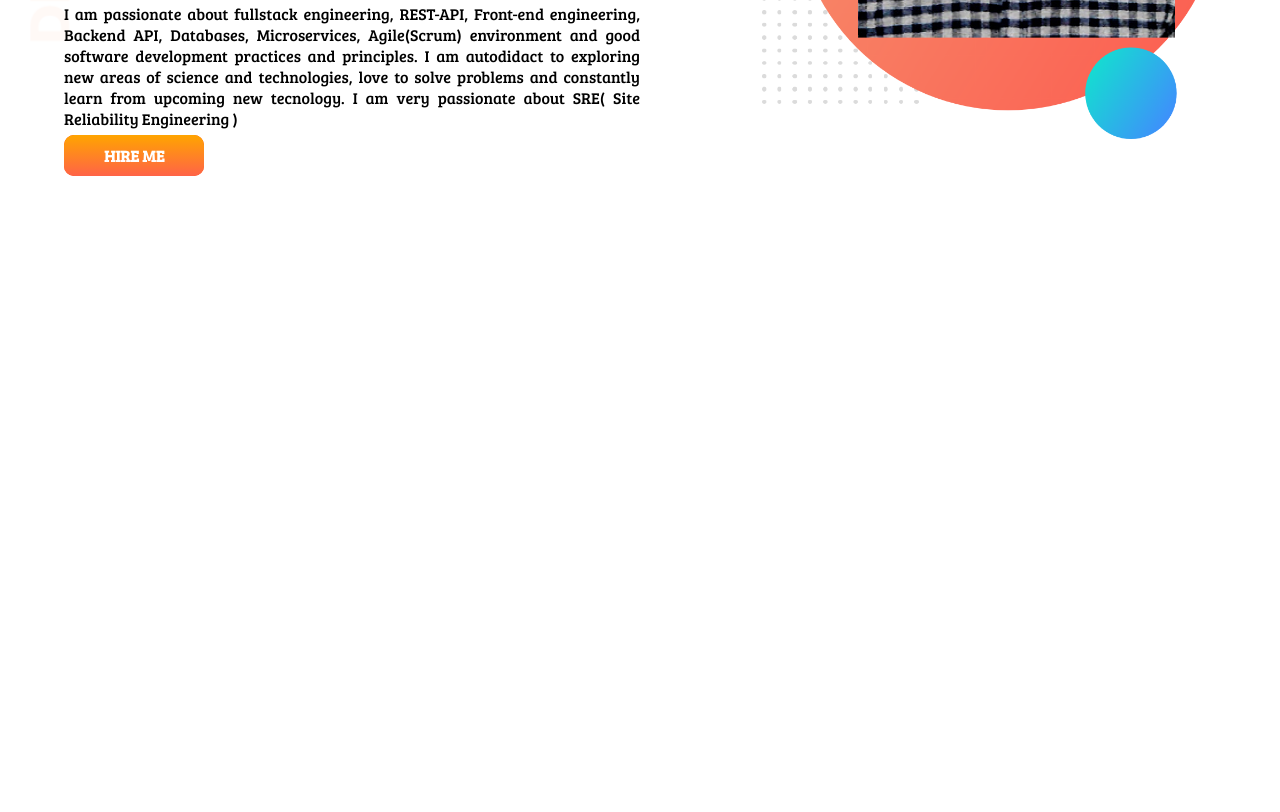
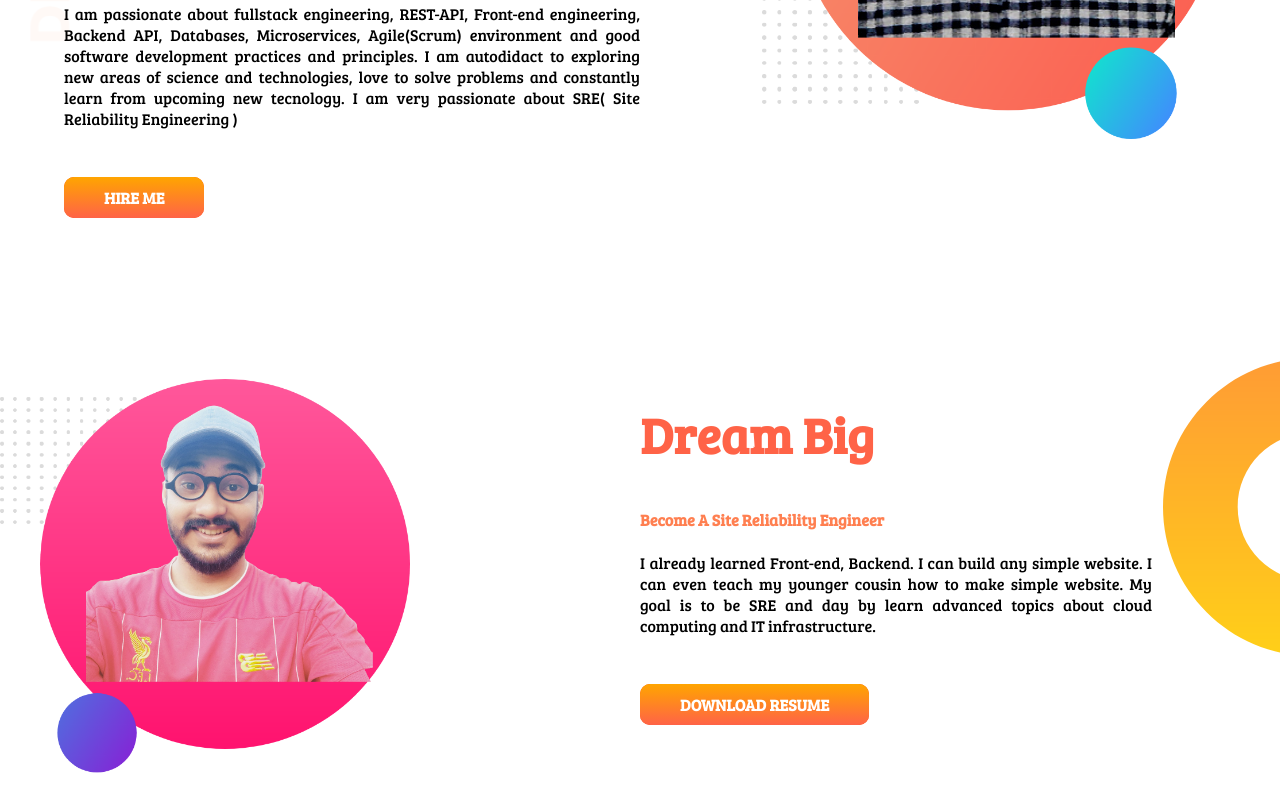
Before and after one commit to Mahbub-Ferdous/my-portfolio-demo, a plain HTML site: page index.html in a window 1280 px wide. Shown: the part 318-1130 px from the top of the page. Before the commit the page ends 800 px from the top, so only its background shows below. Drawn offline with Linux system fonts and the light colour scheme.

Commit message:
4th push

```diff
--- a/index.html
+++ b/index.html
@@ -25,11 +25,32 @@
                 principles. I
                 am autodidact to exploring new areas of science and technologies, love to solve problems and constantly
                 learn from upcoming new tecnology. I am very passionate about SRE( Site Reliability Engineering )</p>
+            <br>
+            <br>
             <a class="link-button" href="https://www.linkedin.com/in/mahbub-ferdous-a57a62153/" target="_blank">HIRE
                 ME</a>
         </div>
         <div class="half-width"><img src="picture/bijoy2.png" alt=""></div>
     </section>
+    <section class="dream-big">
+        <div class="part-two">
+            <br>
+            <img src="picture/bijoy3.png" alt="">
+        </div>
+        <div class="part-two">
+            <h1>Dream Big</h1>
+            <h4>Become A Site Reliability Engineer</h4>
+            <p>I already learned Front-end, Backend. I can build any simple website. I can even teach my younger cousin
+                how to make simple website. My goal is to be SRE and day by learn advanced topics about cloud computing
+                and IT infrastructure.</p>
+            </p>
+            <br>
+            <br>
+            <a class="link-button" href="https://www.linkedin.com/in/mahbub-ferdous-a57a62153/" target="_blank">DOWNLOAD
+                RESUME</a>
+        </div>
+
+    </section>
 </body>
 
 </html>
--- a/style.css
+++ b/style.css
@@ -11,6 +11,8 @@ h1{
 }
 section{
     display: flex;
+    margin-bottom: 150px;
+
 }
 .half-width{
     width: 50%;
@@ -40,3 +42,27 @@ section{
     background-image: url(picture/images/top-banner.png);
     background-repeat: no-repeat;
 }
+.dream-big{
+    background-image: url(picture/images/dream-bg.png);
+    background-repeat: no-repeat;
+    background-position-x: right;
+
+}
+.part-two{
+    width: 50%;
+    padding-right: 10%;
+
+}
+.part-two img{
+    width: 80%;
+    padding-right: 5%;
+}
+.part-two p{
+    text-align: justify;
+}
+.part-two h1{
+    color: tomato;
+}
+.part-two h4{
+    color: coral;
+}
```
Also changed, not shown: picture/bijoy3.png (added).
